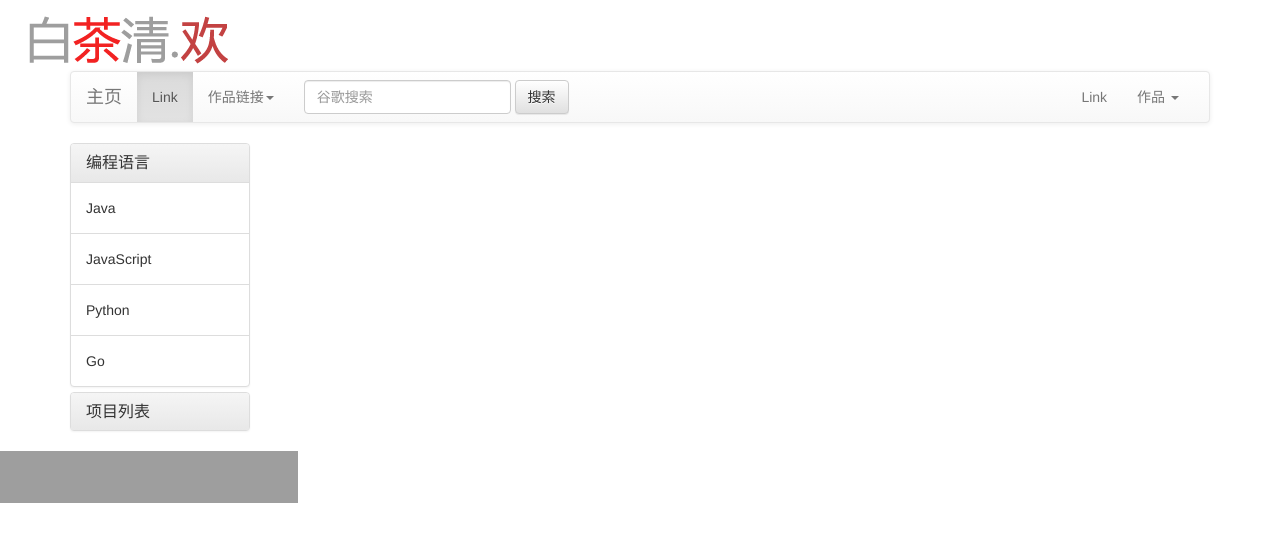
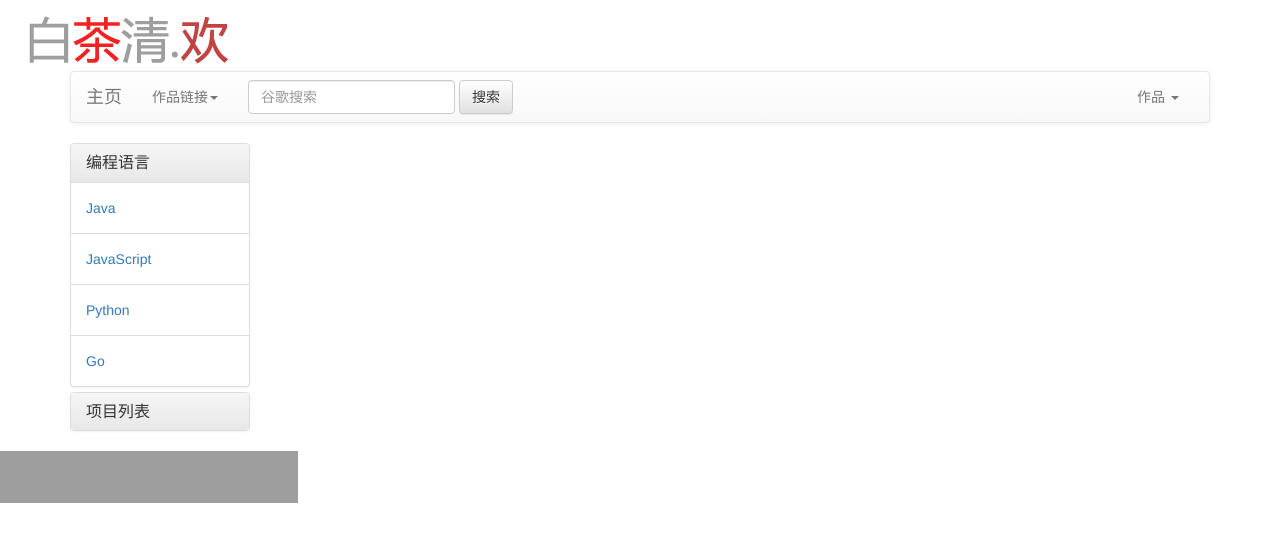
Before and after one commit to 2769273683/2769273683.github.io, a plain HTML site: page index.html in a window 1280 px wide. Drawn offline with nearby package versions, Linux system fonts and the light colour scheme; grey boxes are pictures that could not be loaded.

Commit message:
删除一些不必要的

```diff
--- a/index.html
+++ b/index.html
@@ -37,8 +37,6 @@
     </div>
     <div class="collapse navbar-collapse" id="bs-example-navbar-collapse-1">
       <ul class="nav navbar-nav">
-        <li class="active"><a href="#">Link <span class="sr-only">(current)</span></a></li>
-
         <li class="dropdown">
           <a href="#" class="dropdown-toggle" data-toggle="dropdown" role="button" aria-haspopup="true" aria-expanded="false">作品链接<span class="caret"></span></a>
          	<ul class="dropdown-menu">
@@ -57,12 +55,11 @@
         <button type="submit" class="btn btn-default">搜索</button>
       </form>
       <ul class="nav navbar-nav navbar-right">
-        <li><a href="#">Link</a></li>
         <li class="dropdown">
           <a href="#" class="dropdown-toggle" data-toggle="dropdown" role="button" aria-haspopup="true" aria-expanded="false">作品 <span class="caret"></span></a>
           <ul class="dropdown-menu">
             <li><a href="http://wpa.qq.com/msgrd?v=3&uin=2769273683&site=qq&menu=yes">联系开发者</a></li>
-            <li><a target="_blank" href="//shang.qq.com/wpa/qunwpa?idkey=c898ae6af251709c19d43cc87040bfb2b59fc77905331d2eeb9fdbd47f89b156"><img border="0" src="//pub.idqqimg.com/wpa/images/group.png" alt="学习之路" title="学习之路">加入QQ群</a></li>
+            <li><a target="_blank" href="//shang.qq.com/wpa/qunwpa?idkey=c898ae6af251709c19d43cc87040bfb2b59fc77905331d2eeb9fdbd47f89b156">加入QQ群</a></li>
             <li><a href="#">综合作品</a></li>
             <li role="separator" class="divider"></li>
           </ul>
@@ -85,16 +82,16 @@
 		</div>
 		<div id="collapseOne" class="panel-collapse collapse in">
 			<div class="panel-body">
-				Java
+				<span><a href="#">Java</a></span>
 			</div>
 			<div class="panel-body">
-				JavaScript
+				<span><a href="#">JavaScript</a></span>
 			</div>
 			<div class="panel-body">
-				Python
+				<span><a href="#">Python</a></span>
 			</div>
 			<div class="panel-body">
-				Go
+				<span><a href="#">Go</a></span>
 			</div>
 		</div>
 
```
